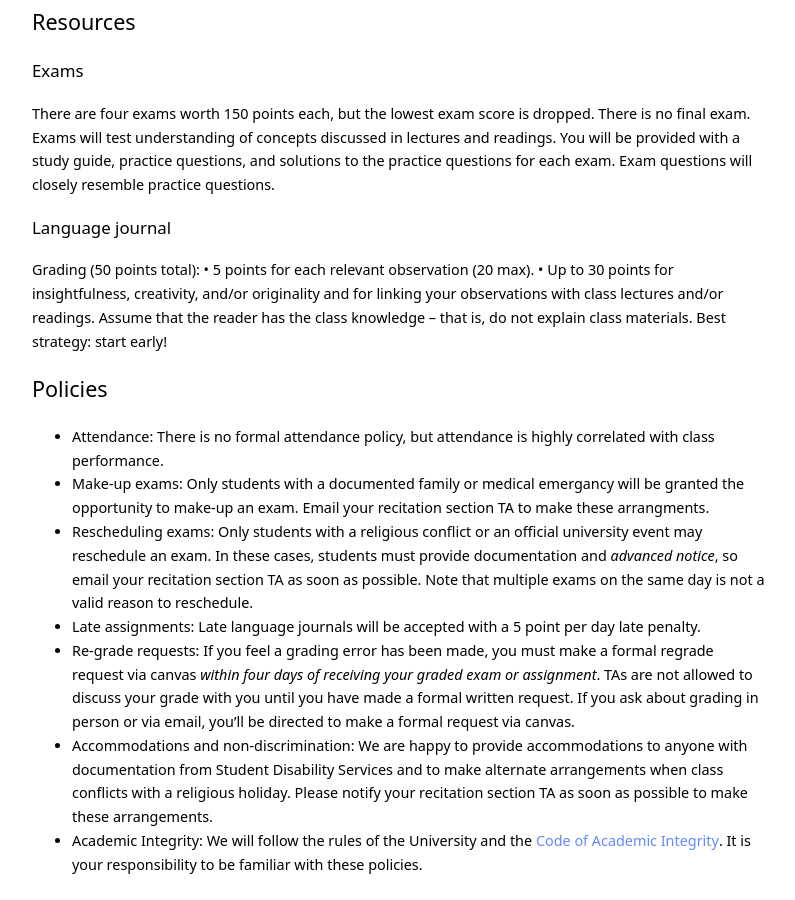
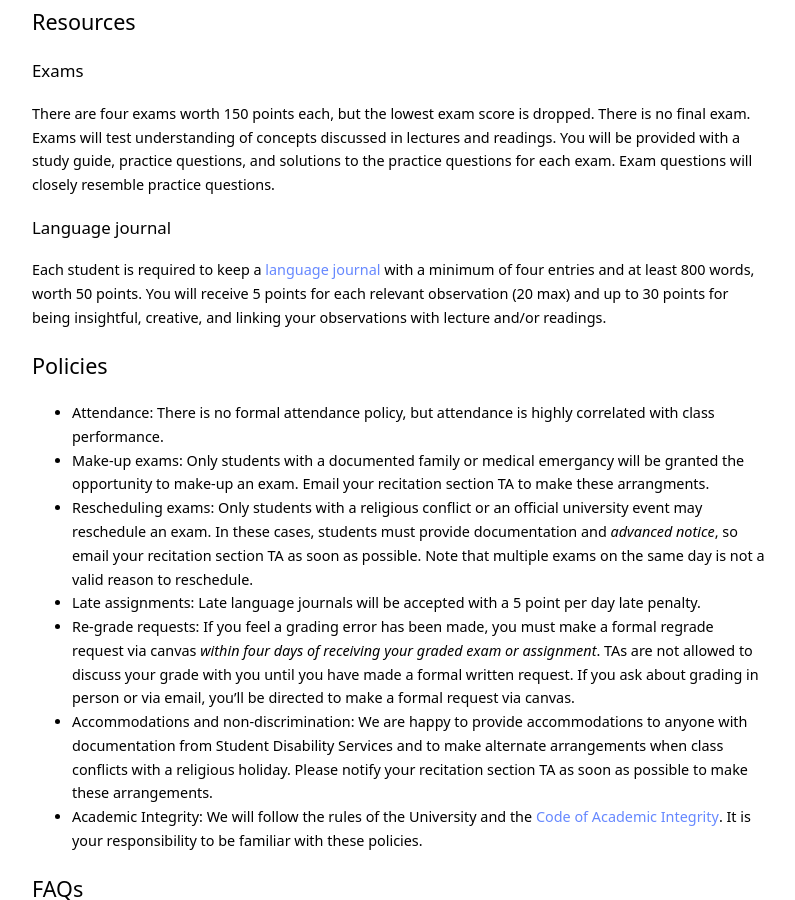
Before and after one commit to kschuler/ling001, a Jekyll site: the page built from index.md, in a window 1280 px wide and 900 px high, scrolled down 2872 px. Shown: the whole window, without its empty margins (240-1035 px from the left). Built offline with Jekyll 4.4.1, drawn with Linux system fonts in a browser that asks for light colours.

Commit message:
Update index.md

```diff
--- a/index.md
+++ b/index.md
@@ -75,9 +75,7 @@ Wk  | Topic | Readings & Resources
 There are four exams worth 150 points each, but the lowest exam score is dropped. There is no final exam. Exams will test understanding of concepts discussed in lectures and readings. You will be provided with a study guide, practice questions, and solutions to the practice questions for each exam. Exam questions will closely resemble practice questions.
 
 ### Language journal
-Grading (50 points total):
-• 5 points for each relevant observation (20 max).
-• Up to 30 points for insightfulness, creativity, and/or originality and for linking your observations with class lectures and/or readings. Assume that the reader has the class knowledge – that is, do not explain class materials. Best strategy: start early!
+Each student is required to keep a [language journal](resources/language-journal-assignment) with a minimum of four entries and at least 800 words, worth 50 points. You will receive 5 points for each relevant observation (20 max) and up to 30 points for being insightful, creative, and linking your observations with lecture and/or readings.
 
 ## Policies
 - **Attendance**: There is no formal attendance policy, but attendance is highly correlated with class performance.
```
